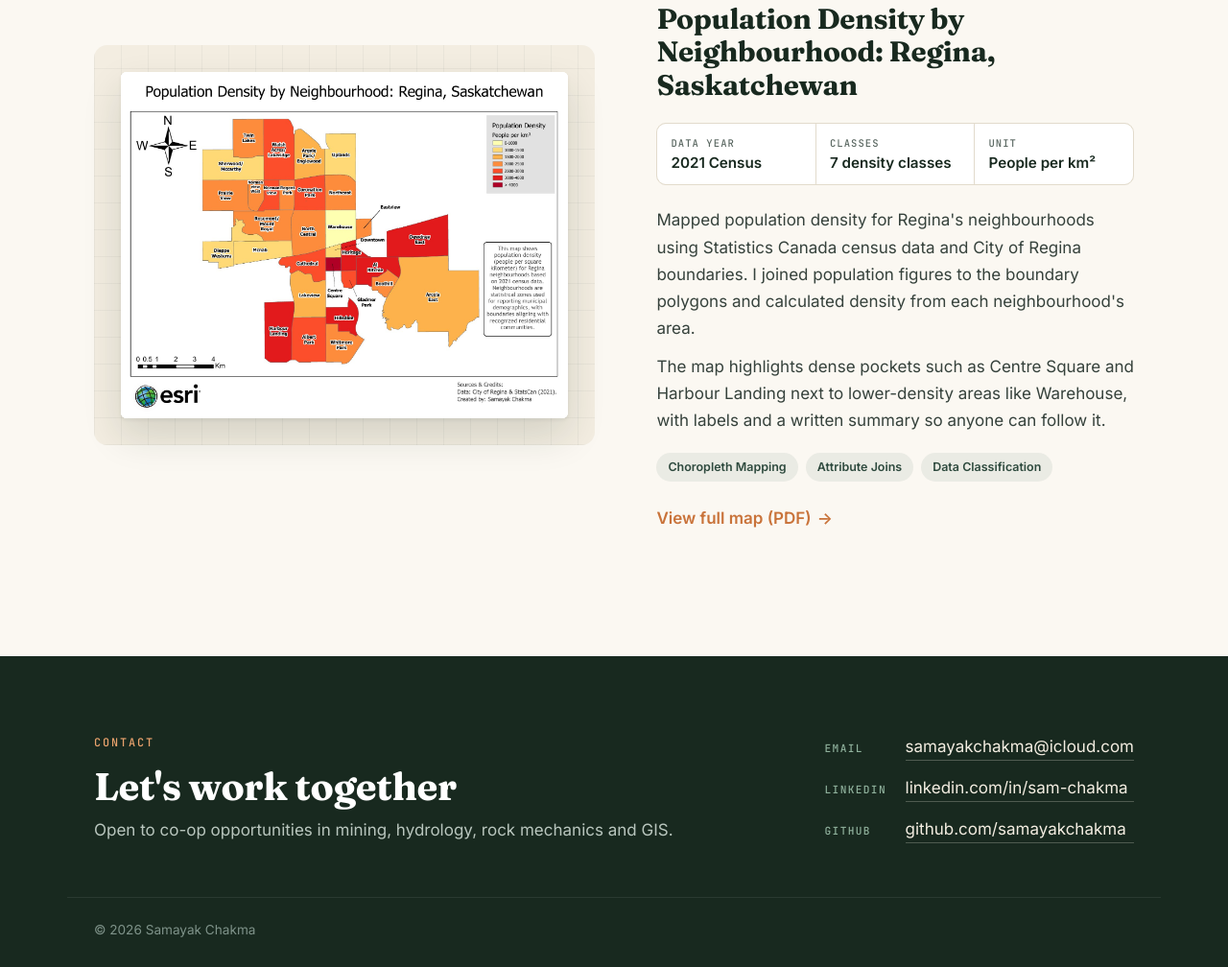
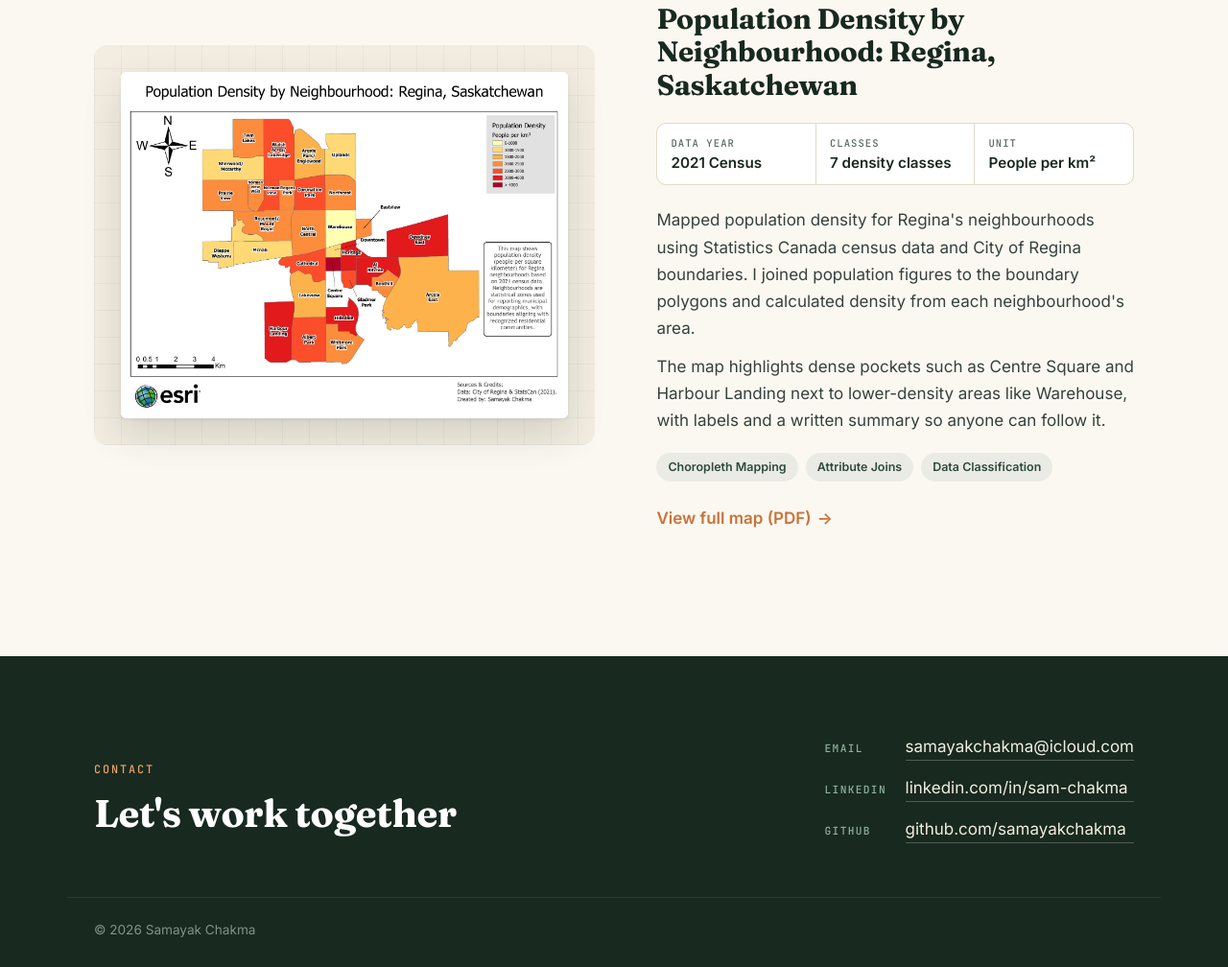
Before and after one commit to samayakchakma/gis-portfolio, a plain HTML site: page index.html in a window 1280 px wide. Shown: the part 2658-3666 px from the top of the page at 96% size. Drawn offline with Linux system fonts and the light colour scheme.

Commit message:
Update index.html

```diff
--- a/index.html
+++ b/index.html
@@ -198,7 +198,6 @@
       <div>
         <p class="eyebrow">Contact</p>
         <h2>Let's work together</h2>
-        <p>Open to co-op opportunities in mining, hydrology, rock mechanics and GIS.</p>
       </div>
       <ul class="contact-list">
         <li><span>Email</span><a href="mailto:samayakchakma@icloud.com">samayakchakma@icloud.com</a></li>
```
